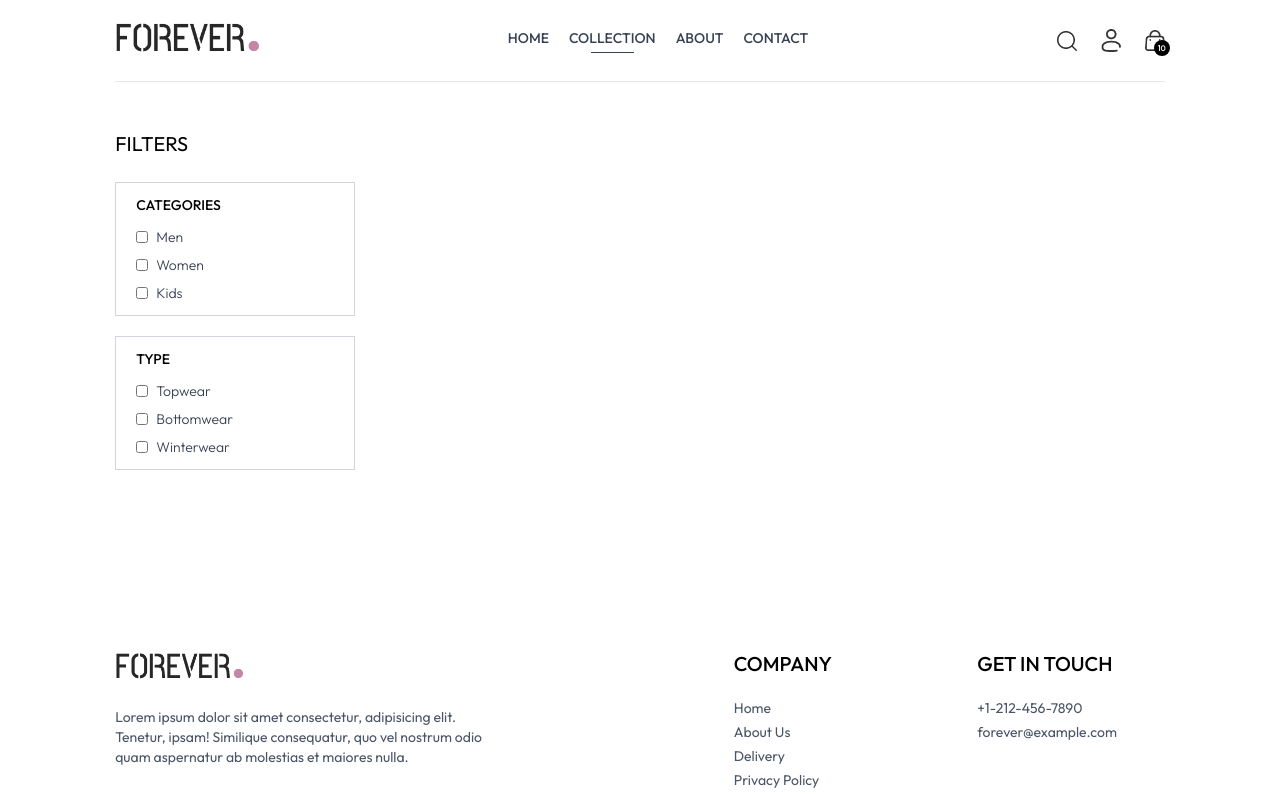
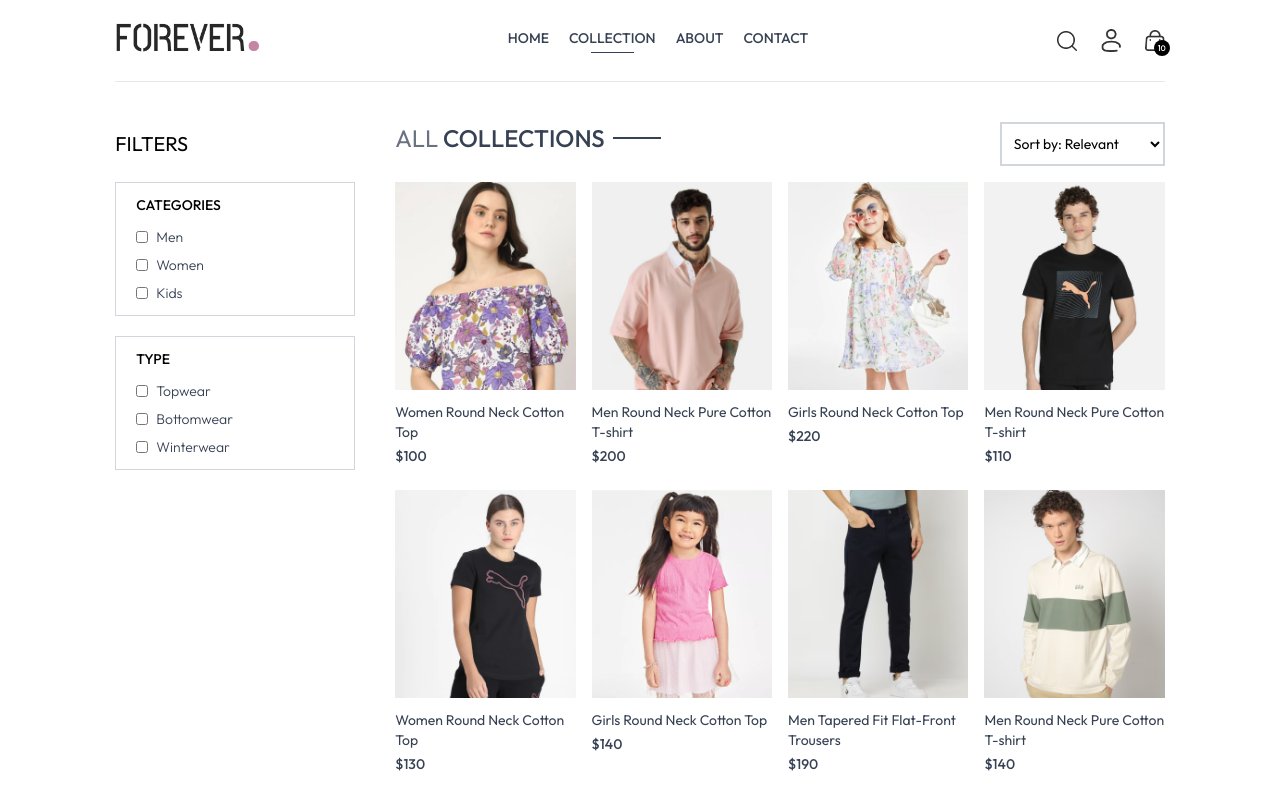
Before and after one commit to Sardar-Sadiq/E-commerce, a React (Vite) app in the folder frontend/: page /collection in a window 1280 px wide. Shown: the top 796 px of the page. Built offline with nearby package versions, Linux system fonts and the light colour scheme.

Commit message:
working on collection page

```diff
--- a/frontend/src/pages/Collection.jsx
+++ b/frontend/src/pages/Collection.jsx
@@ -1,14 +1,34 @@
-import React, { useContext, useState } from 'react'
+import React, {  useContext, useEffect, useState } from 'react'
 import { ShopContext } from '../context/ShopContext.jsx'
 import { assets } from '../assets/frontend_assets/assets'
 import ProductItem from '../components/ProductItem.jsx'
+import Title from '../components/Title.jsx'
 
 const Collection = () => {
 
 const { products } = useContext(ShopContext);
 const [showFilter, setShowFilter] = useState(false);
+const [filterProducts, setFilterProducts] = useState([]);
+const [category,setCategory] = useState([]);
+const [subCategory, setSubCategory] = useState([]);
 
-console.log(products);
+const toggleCategory = (e) => {
+  if (category.includes(e.target.value)) {
+     setCategory(prev=> prev.filter(item => item !== e.target.value));
+  }
+  else {
+    setCategory(prev => [...prev, e.target.value])
+  }
+}
+
+useEffect(()=> {
+  setFilterProducts(products);
+},[products])
+
+useEffect(()=> {
+  console.log(category);
+},[category])
+
   return (
     <div className='flex flex-col gap-1 pt-10 border-t border-gray-200 sm:flex-row sm:gap-10 '>
       {/* Filter Options */}
@@ -22,13 +42,13 @@
             <p className='mb-3 text-sm font-medium'>CATEGORIES</p>
             <div className='flex flex-col gap-2 text-sm font-light text-gray-700'>
                 <p className='flex gap-2'>
-                  <input className='w-3' type="checkbox" value={'Men'} /> Men
+                  <input className='w-3' type="checkbox" value={'Men'} onChange={toggleCategory} /> Men
                 </p>
                 <p className='flex gap-2'>
-                  <input className='w-3' type="checkbox" value={'Women'} /> Women
+                  <input className='w-3' type="checkbox" value={'Women'} onChange={toggleCategory} /> Women
                 </p>
                 <p className='flex gap-2'>
-                  <input className='w-3' type="checkbox" value={'Kids'} /> Kids
+                  <input className='w-3' type="checkbox" value={'Kids'} onChange={toggleCategory} /> Kids
                 </p>
             </div>
         </div>
@@ -48,7 +68,28 @@
                 </p>
             </div>
         </div>
+      </div>
+      {/* Right side Products Display */}
+      <div className='flex-1'>
 
+        <div className='flex justify-between mb-4 text-base sm:text-2xl'>
+            <Title text1={'ALL'} text2={'COLLECTIONS'} />
+            {/* Sort Options */}
+            <select className='px-2 text-sm border-2 border-gray-300 '>
+              <option value="relevant">Sort by: Relevant</option>
+              <option value="low-high">Sort by: Low to High</option>
+              <option value="high-low">Sort by: High to Low</option>
+            </select>
+        </div>
+
+        {/* Map Products */}
+        <div className='grid grid-cols-2 gap-4 md:grid-cols-3 lg:grid-cols-4 gap-y-6'>
+          {
+            filterProducts.map((item,index)=>(
+                <ProductItem key={index} name={item.name} id={item._id} price={item.price} image={item.image} />
+            ))
+          }
+        </div>
 
       </div>
 
```
